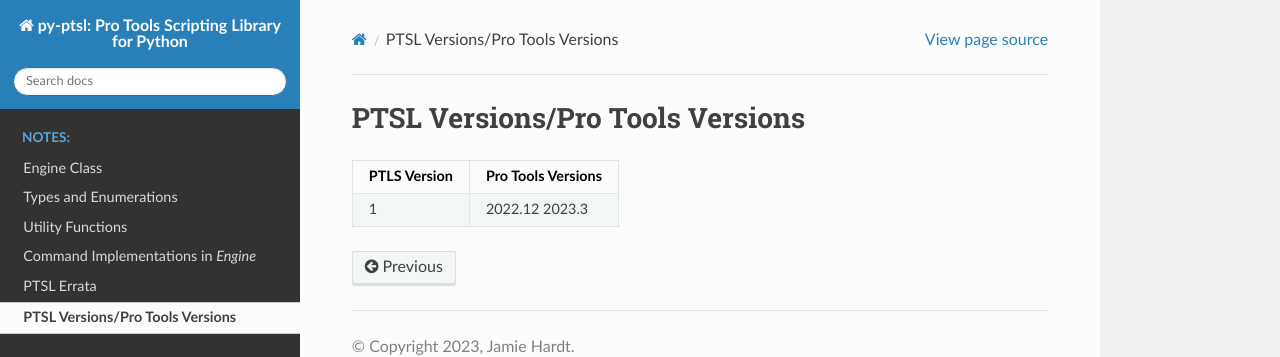
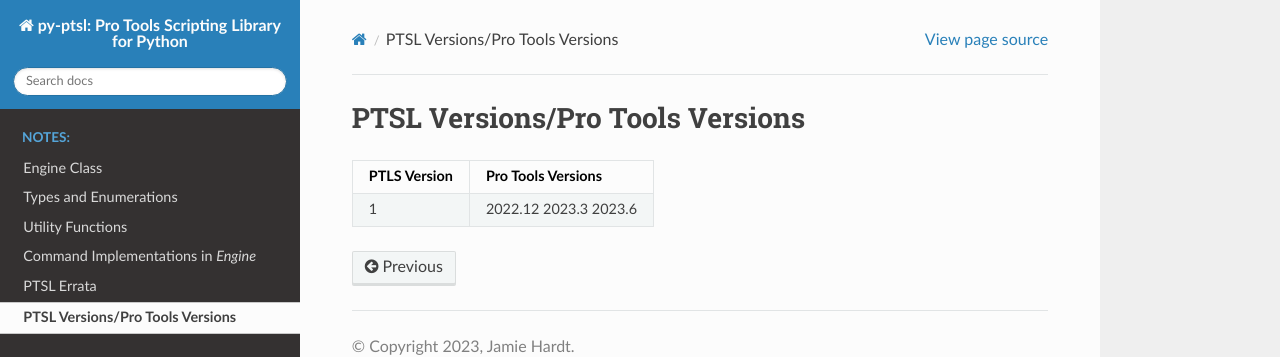
Before and after one commit to iluvcapra/py-ptsl, a Sphinx documentation site: the page built from doc/source/ptsl_versions.rst, in a window 1280 px wide. Shown: the top 357 px of the page. Built offline with Sphinx 7.4.7 and the Read the Docs theme 2.0.0, drawn with Linux system fonts in a browser that asks for light colours.

Commit message:
Update ptsl_versions.rst
Added 2023.6 to version list

```diff
--- a/doc/source/ptsl_versions.rst
+++ b/doc/source/ptsl_versions.rst
@@ -7,4 +7,5 @@ PTSL Versions/Pro Tools Versions
 +==============+====================+
 | 1            | 2022.12            |
 |              | 2023.3             |
+|              | 2023.6             |
 +--------------+--------------------+
```
